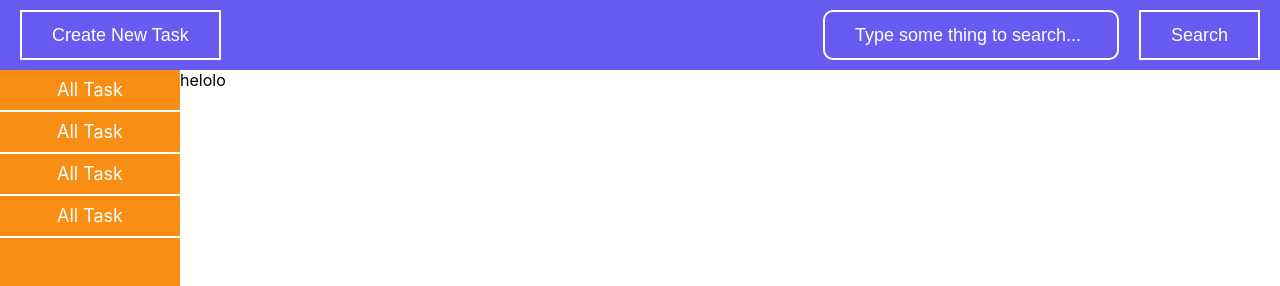
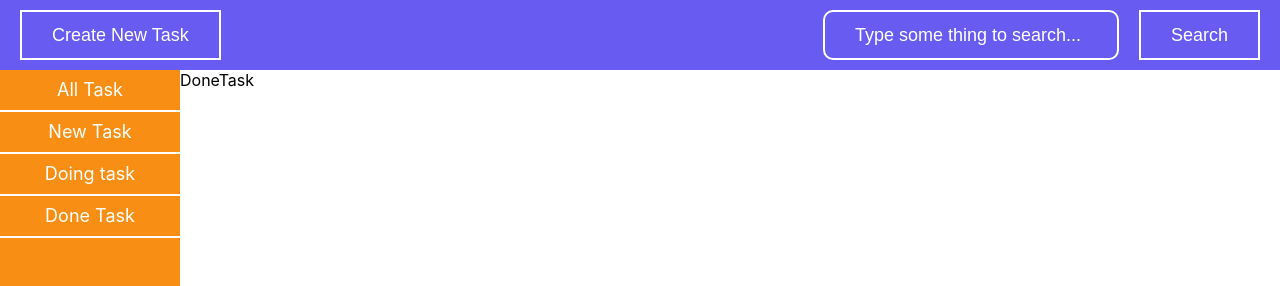
Before and after one commit to AnhSon-DHSPDHDN/assignment-2, a React (Create React App) app: page /done-task in a window 1280 px wide. Shown: the top 286 px of the page. Built offline with nearby package versions, Linux system fonts and the light colour scheme.

Commit message:
Base Routes

```diff
--- a/src/App.js
+++ b/src/App.js
@@ -1,7 +1,13 @@
-import { Link, Route, BrowserRouter as Router, Switch } from 'react-router-dom';
+import { Route, BrowserRouter as Router, Switch } from 'react-router-dom';
 import Header from './components/header';
 import Sidebar from './components/sidebar';
+import { ROUTES } from './constants/routes';
 import MainLayout from './layouts/mainLayout';
+import AllTask from './pages/allTask';
+import CreateTask from './pages/createTask';
+import DoingTask from './pages/doingTask';
+import DoneTask from './pages/doneTask';
+import NewTask from './pages/newTask';
 
 function App() {
   return (
@@ -10,7 +16,13 @@ function App() {
       <MainLayout>
         <>
           <Sidebar />
-          <div>helolo</div>
+          <Switch>
+            <Route exact={ROUTES.ALL_TASK.exact} path={ROUTES.ALL_TASK.path} component={AllTask} />
+            <Route exact={ROUTES.NEW_TASK.exact} path={ROUTES.NEW_TASK.path} component={NewTask} />
+            <Route exact={ROUTES.DOING_TASK.exact} path={ROUTES.DOING_TASK.path} component={DoingTask} />
+            <Route exact={ROUTES.DONE_TASK.exact} path={ROUTES.DONE_TASK.path} component={DoneTask} />
+            <Route exact={ROUTES.CREATE_TASK.exact} path={ROUTES.CREATE_TASK.path} component={CreateTask} />
+          </Switch>
         </>
       </MainLayout>
     </Router>
--- a/src/components/header/index.js
+++ b/src/components/header/index.js
@@ -1,10 +1,19 @@
 import React from 'react'
+import { useHistory } from 'react-router-dom'
+import { ROUTES } from '../../constants/routes'
 import './style.scss'
 
 export default function Header() {
+  const history = useHistory()
+
   return (
     <div className='header header-container'>
-      <button className='btn btn--header'>Create New Task</button>
+      <button
+        className='btn btn--header'
+        onClick={() => history.push(ROUTES.CREATE_TASK.path)}
+      >
+        Create New Task
+      </button>
       <div style={{
         display: 'flex',
         gap: '20px'
--- a/src/components/sidebar/index.js
+++ b/src/components/sidebar/index.js
@@ -1,15 +1,17 @@
 import React from 'react'
+import { Link } from 'react-router-dom'
+import { ROUTES } from '../../constants/routes'
 import './style.scss'
 
 export default function Sidebar() {
   return (
     <div className='sidebar sidebar-container'>
       <ul>
-        <li><a href='/'>All Task</a></li>
-        <li><a href='/'>All Task</a></li>
-        <li><a href='/'>All Task</a></li>
-        <li><a href='/'>All Task</a></li>
+        <li><Link to={ROUTES.ALL_TASK.path}>{ROUTES.ALL_TASK.name}</Link></li>
+        <li><Link to={ROUTES.NEW_TASK.path}>{ROUTES.NEW_TASK.name}</Link></li>
+        <li><Link to={ROUTES.DOING_TASK.path}>{ROUTES.DOING_TASK.name}</Link></li>
+        <li><Link to={ROUTES.DONE_TASK.path}>{ROUTES.DONE_TASK.name}</Link></li>
       </ul>
-    </div>
+    </div >
   )
 }
--- /dev/null
+++ b/src/constants/routes.js
@@ -0,0 +1,27 @@
+export const ROUTES = {
+  ALL_TASK: {
+    path: '/',
+    exact: true,
+    name: 'All Task'
+  },
+  NEW_TASK: {
+    path: '/new-task',
+    exact: true,
+    name: 'New Task'
+  },
+  DOING_TASK: {
+    path: '/doing-task',
+    exact: true,
+    name: 'Doing task'
+  },
+  DONE_TASK: {
+    path: '/done-task',
+    exact: true,
+    name: 'Done Task'
+  },
+  CREATE_TASK: {
+    path: '/create-task',
+    exact: true,
+    name: 'Create Task'
+  },
+}
--- /dev/null
+++ b/src/pages/allTask/index.js
@@ -0,0 +1,7 @@
+import React from 'react'
+
+export default function AllTask() {
+  return (
+    <div>AllTask</div>
+  )
+}
--- /dev/null
+++ b/src/pages/createTask/index.js
@@ -0,0 +1,7 @@
+import React from 'react'
+
+export default function CreateTask() {
+  return (
+    <div>CreateTask</div>
+  )
+}
--- /dev/null
+++ b/src/pages/doingTask/index.js
@@ -0,0 +1,7 @@
+import React from 'react'
+
+export default function DoingTask() {
+  return (
+    <div>DoingTask</div>
+  )
+}
--- /dev/null
+++ b/src/pages/doneTask/index.js
@@ -0,0 +1,7 @@
+import React from 'react'
+
+export default function DoneTask() {
+  return (
+    <div>DoneTask</div>
+  )
+}
--- /dev/null
+++ b/src/pages/newTask/index.js
@@ -0,0 +1,7 @@
+import React from 'react'
+
+export default function NewTask() {
+  return (
+    <div>NewTask</div>
+  )
+}
```
